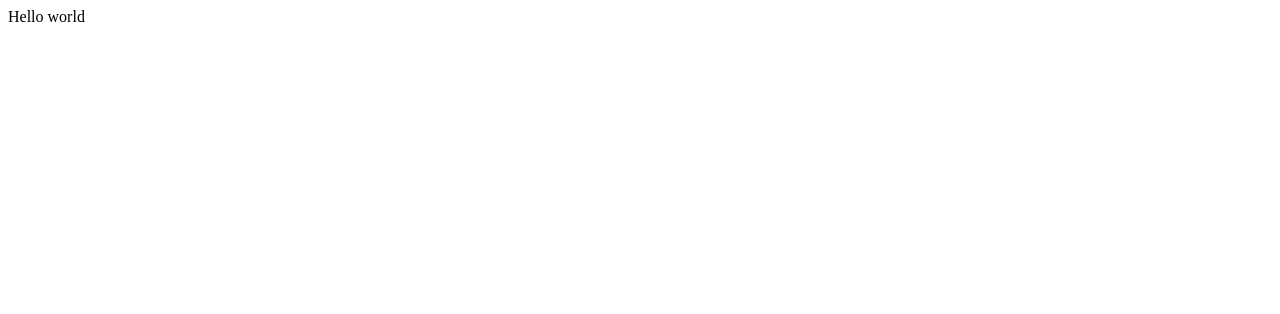
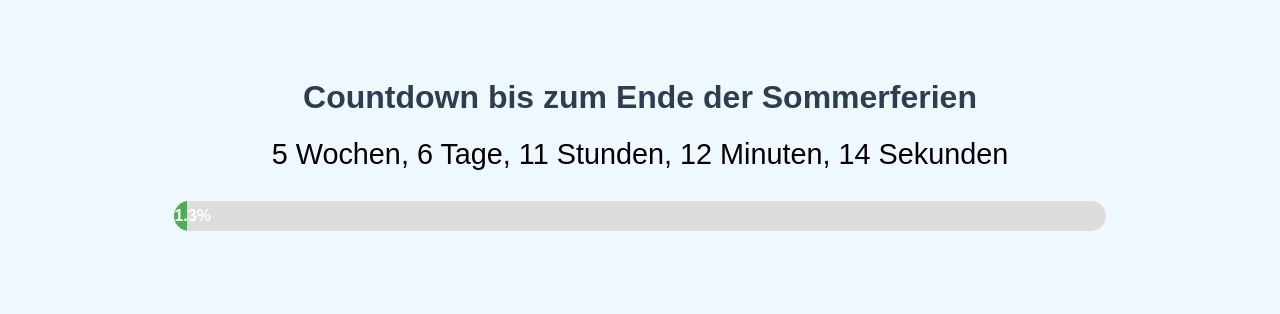
Before and after one commit to PaidPopcornRub/SommerferienCountdown, a plain HTML site: page index.html in a window 1280 px wide. Drawn offline with Linux system fonts and the light colour scheme.

Commit message:
Countdown hinzugefügt

```diff
--- a/index.html
+++ b/index.html
@@ -1,16 +1,92 @@
 <!DOCTYPE html>
-<html>
+<html lang="de">
+<head>
+  <meta charset="UTF-8" />
+  <meta name="viewport" content="width=device-width, initial-scale=1.0"/>
+  <title>Sommerferien Countdown</title>
+  <style>
+    body {
+      font-family: Arial, sans-serif;
+      background: #f0f8ff;
+      text-align: center;
+      padding: 50px;
+    }
 
-<head>
-  <meta charset="utf-8">
-  <meta name="viewport" content="width=device-width">
-  <title>replit</title>
-  <link href="style.css" rel="stylesheet" type="text/css" />
+    h1 {
+      color: #2c3e50;
+    }
+
+    #countdown {
+      font-size: 1.8em;
+      margin: 20px 0;
+    }
+
+    #progress-container {
+      width: 80%;
+      margin: 30px auto;
+      background-color: #ddd;
+      border-radius: 20px;
+      overflow: hidden;
+    }
+
+    #progress-bar {
+      height: 30px;
+      background-color: #4caf50;
+      width: 0%;
+      text-align: center;
+      line-height: 30px;
+      color: white;
+      font-weight: bold;
+      transition: width 0.5s ease;
+    }
+  </style>
 </head>
+<body>
+  <h1>Countdown bis zum Ende der Sommerferien</h1>
+  <div id="countdown">Wird geladen...</div>
 
-<body>
-  Hello world
-  <script src="script.js"></script>
+  <div id="progress-container">
+    <div id="progress-bar">0%</div>
+  </div>
+
+  <script>
+    // 📅 Sommerferien Zeitraum (anpassen!)
+    const startDate = new Date("2025-07-24T00:00:00");
+    const endDate = new Date("2025-09-03T23:59:59");
+
+
+    function updateCountdown() {
+      const now = new Date();
+
+      const totalDuration = endDate - startDate;
+      const timeLeft = endDate - now;
+      const timePassed = now - startDate;
+
+      if (timeLeft <= 0) {
+        document.getElementById("countdown").innerHTML = "Die Sommerferien sind vorbei!";
+        document.getElementById("progress-bar").style.width = "100%";
+        document.getElementById("progress-bar").textContent = "100%";
+        return;
+      }
+
+      const weeks = Math.floor(timeLeft / (1000 * 60 * 60 * 24 * 7));
+      const days = Math.floor((timeLeft % (1000 * 60 * 60 * 24 * 7)) / (1000 * 60 * 60 * 24));
+      const hours = Math.floor((timeLeft % (1000 * 60 * 60 * 24)) / (1000 * 60 * 60));
+      const minutes = Math.floor((timeLeft % (1000 * 60 * 60)) / (1000 * 60));
+      const seconds = Math.floor((timeLeft % (1000 * 60)) / 1000);
+
+      document.getElementById("countdown").innerHTML =
+        `${weeks} Wochen, ${days} Tage, ${hours} Stunden, ${minutes} Minuten, ${seconds} Sekunden`;
+
+      // Fortschritt berechnen
+      let progress = Math.min((timePassed / totalDuration) * 100, 100);
+      progress = progress < 0 ? 0 : progress;
+      document.getElementById("progress-bar").style.width = `${progress.toFixed(1)}%`;
+      document.getElementById("progress-bar").textContent = `${progress.toFixed(1)}%`;
+    }
+
+    updateCountdown();
+    setInterval(updateCountdown, 1000);
+  </script>
 </body>
-
 </html>
--- a/style.css
+++ /dev/null
@@ -1,4 +0,0 @@
-html {
-  height: 100%;
-  width: 100%;
-}
```
Also changed, not shown: script.js (deleted).
